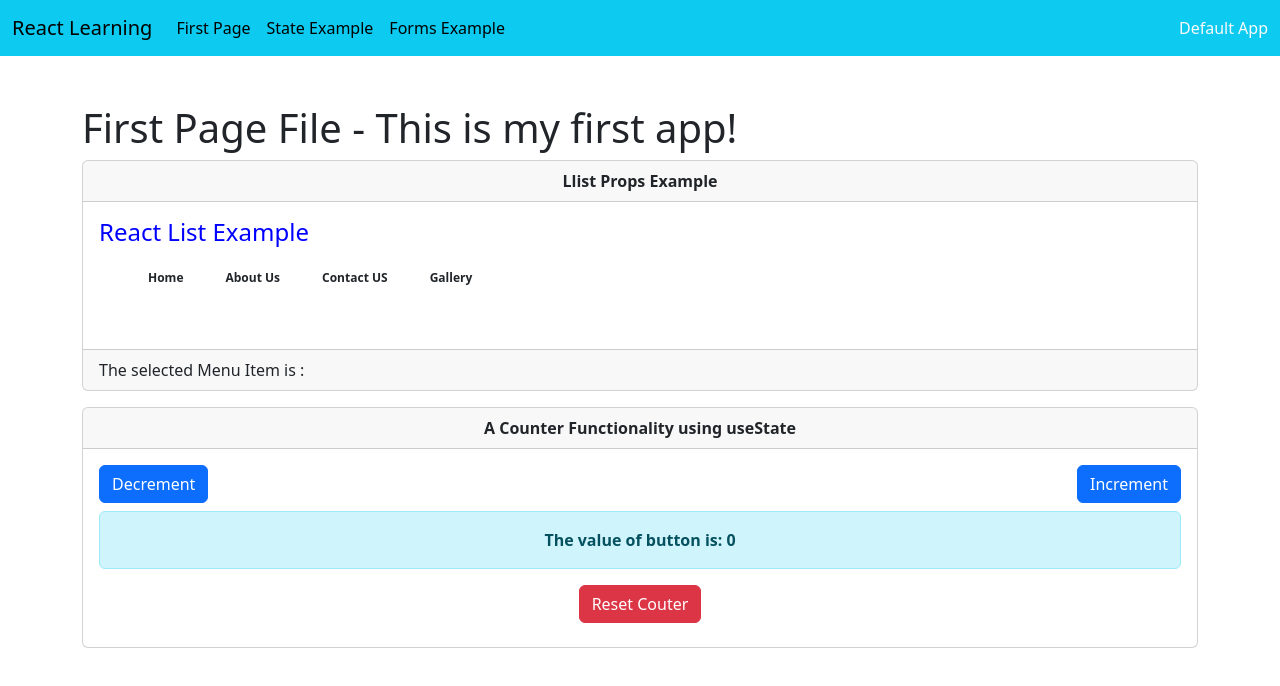
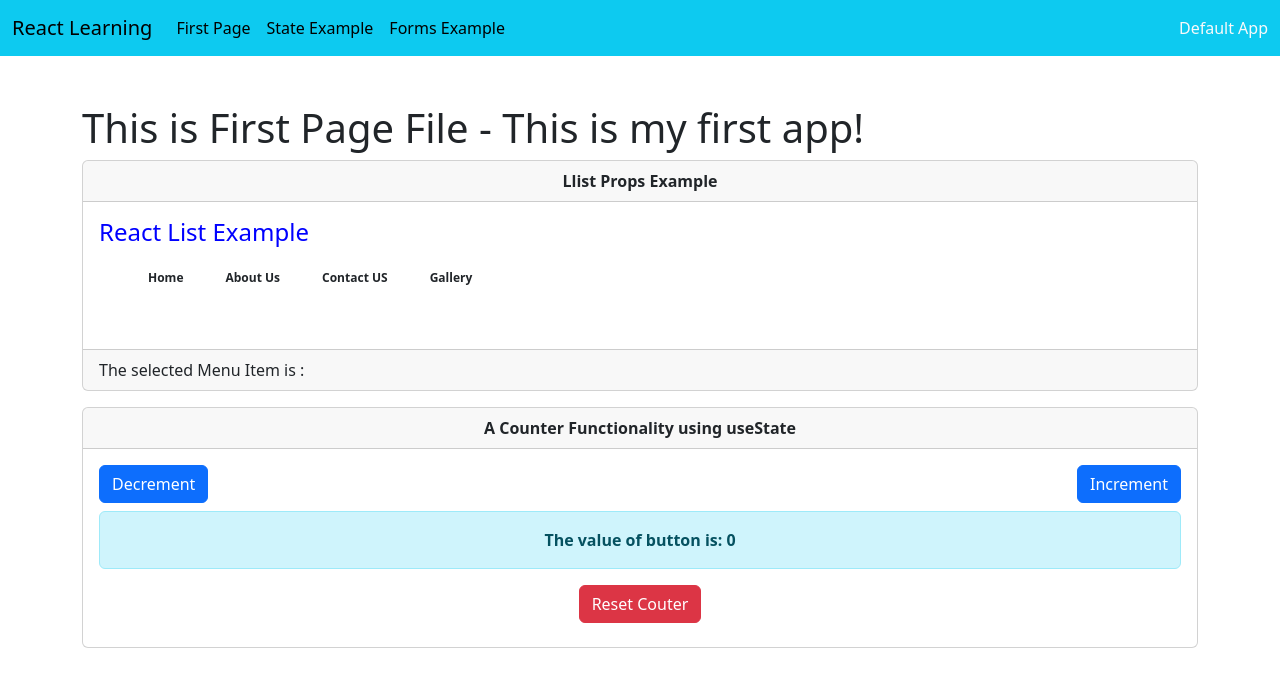
Before and after one commit to DexterAntonyNoronha/firstapp, a React (Create React App) app: page /first in a window 1280 px wide. Shown: the top 686 px of the page. Built offline with nearby package versions, Linux system fonts and the light colour scheme.

Commit message:
Modified file

```diff
--- a/src/ReactFirstPage.jsx
+++ b/src/ReactFirstPage.jsx
@@ -5,7 +5,7 @@ export function FirstPage() {
     let title = "This is my first app!"; // Attributes
 
     const items = ['Home', 'About Us', 'Contact US', 'Gallery'];
-    const numbers = [1,2,3,4,5];
+    const numbers = [1, 2, 3, 4, 5];
 
     const fromChild = () => {
         console.log("This is called from Child");
@@ -22,7 +22,7 @@ export function FirstPage() {
             {/* {numbers.map((x => <h2 key={x}>{x}</h2>))} */}
 
             {/* Expressions example - wrapped using curly braces {} */}
-            <h1>First Page File - {title}</h1>
+            <h1>This is First Page File - {title}</h1>
 
             {/* Here we are injecting another component to the main page */}
             <ReactListExample menuItems={items} fromChildFunction={fromChild}></ReactListExample>
```
